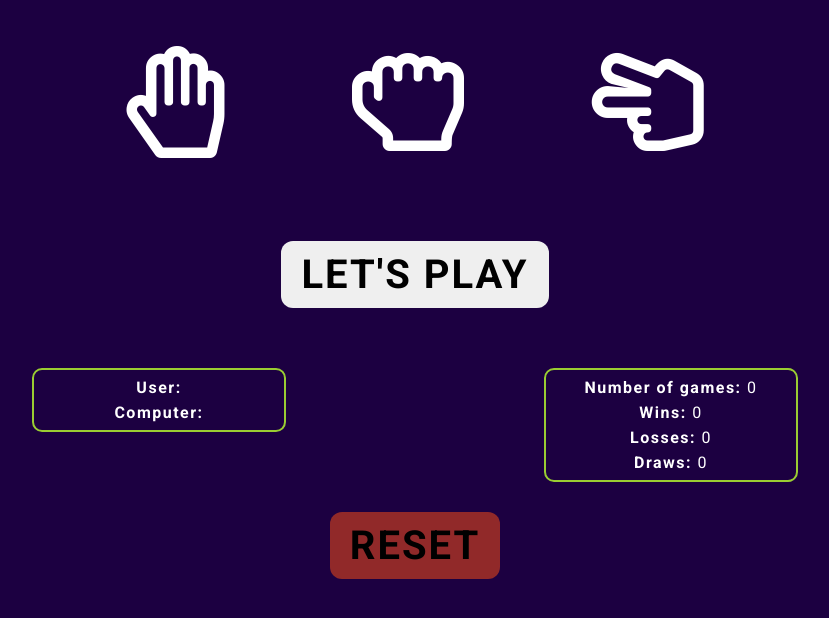
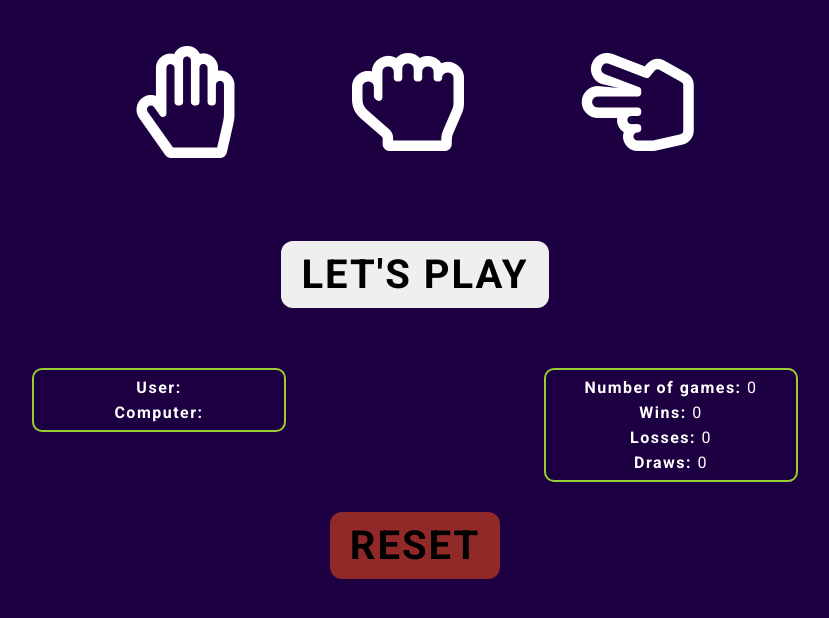
Before and after one commit to soniaklimas/RockPaperScissors, a plain HTML site: page index.html in a window 1280 px wide. Shown: the whole page, without its empty margins (225-1054 px from the left). Drawn offline with Linux system fonts and the light colour scheme.

```diff
--- a/style.css
+++ b/style.css
@@ -17,7 +17,7 @@ body {
 }
 
 i {
-  padding: 0 50px;
+  padding: 0 45px;
   cursor: pointer;
   transition: 0.2s;
 }
```
